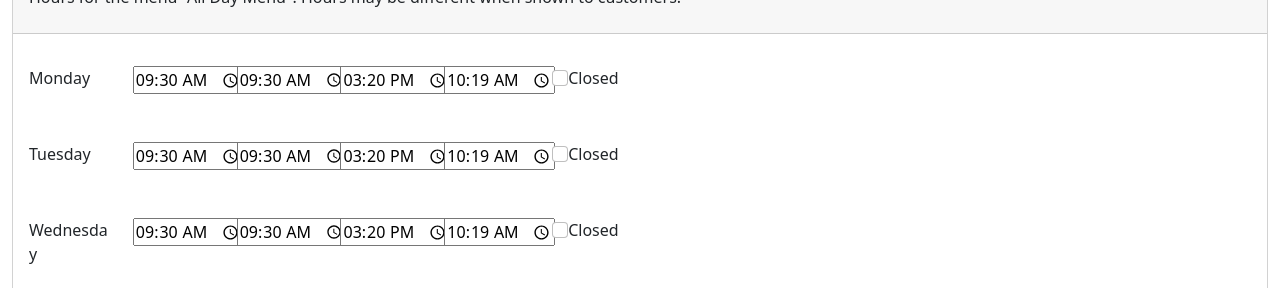
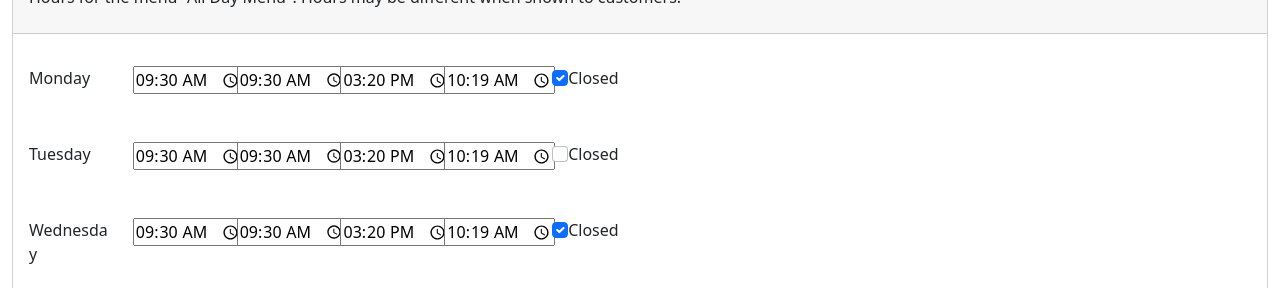
Before and after one commit to elteyab/shiny-engine, an Angular app: page /all_day_menu in a window 1280 px wide. Shown: the part 168-456 px from the top of the page. Built offline with nearby package versions, Linux system fonts and the light colour scheme.

Commit message:
update pages

```diff
--- a/src/app/Pages/Business/all-day-menu/all-day-menu.component.html
+++ b/src/app/Pages/Business/all-day-menu/all-day-menu.component.html
@@ -18,8 +18,9 @@
           <div class="col-1"><input type="time" formControlName="afterNoonCloseTime"
                                     [(ngModel)]="item.afterNoonCloseTime">
           </div>
-          <div class="col-2"><input class="form-check-input ms-lg-1" formControlName="isClosed"
-                                    [checked]="item.isClosed === 'true'"
+          <div class="col-2"><input class="form-check-input ms-lg-1"
+                                    [checked]="item.isClosed"
+                                    [value]="item.isClosed"
                                     type="checkbox">
             <span class="pt-0">Closed</span></div>
         </div>
--- a/src/app/Pages/Business/all-day-menu/all-day-menu.component.ts
+++ b/src/app/Pages/Business/all-day-menu/all-day-menu.component.ts
@@ -38,7 +38,7 @@ export class AllDayMenuComponent {
           "morningCloseTime": "09:30",
           "afterNoonStartTime": "15:20",
           "afterNoonCloseTime": "10:19",
-          "isClosed": true
+          isClosed: 1
         },
         {
           "day": "Tuesday",
@@ -46,7 +46,7 @@ export class AllDayMenuComponent {
           "morningCloseTime": "09:30",
           "afterNoonStartTime": "15:20",
           "afterNoonCloseTime": "10:19",
-          "isClosed": false
+          isClosed: false
         },
         {
           "day": "Wednesday",
```
